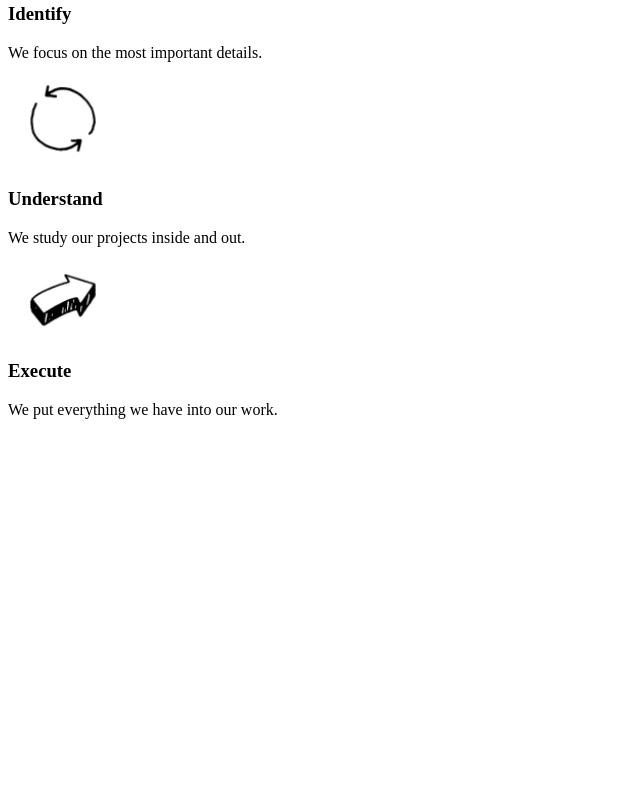
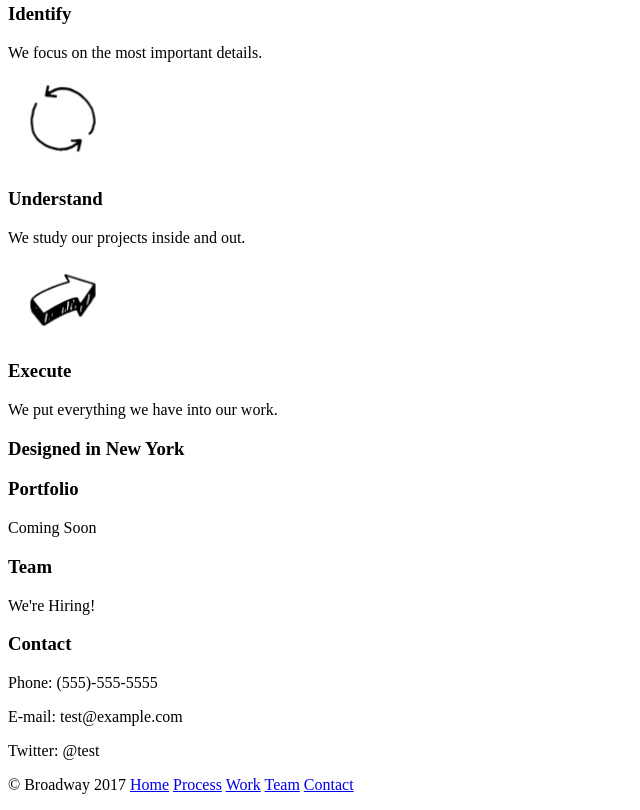
Before and after one commit to jotters/broadway, a plain HTML site: page index.html in a window 1280 px wide. Shown: the part 322-1132 px from the top of the page, without its empty margins (0-640 px from the left). Before the commit the page ends 800 px from the top, so only its background shows below. Drawn offline with Linux system fonts and the light colour scheme.

Commit message:
Finish html.

```diff
--- a/index.html
+++ b/index.html
@@ -22,7 +22,7 @@
 
     <!-- Process Section -->
 
-    <div class="process">
+    <div id="process">
       <h2>Our Process</h2>
       <img src="resources/image/identify.jpg" alt="curley arrow">
       <h3>Identify</h3>
@@ -38,19 +38,37 @@
 
     <!-- Divider Section -->
 
+    <div class="divider">
+      <h3>Designed in New York</h3>
+    </div>
+
     <!-- Example Section -->
 
-    <div class="work">
-
+    <div id="work">
+      <h3>Portfolio</h3>
+      <p>Coming Soon</p>
     </div>
-    <div class="team">
-
+    <div id="team">
+      <h3>Team</h3>
+      <p>We're Hiring!</p>
     </div>
-    <div class="contact">
-
+    <div id="contact">
+      <h3>Contact</h3>
+      <p>Phone: (555)-555-5555</p>
+      <p>E-mail: test@example.com</p>
+      <p>Twitter: @test</p>
     </div>
 
     <!-- Footer -->
 
+    <div class="footer">
+      <p>© Broadway 2017
+        <a href="#home">Home</a>
+        <a href="#process">Process</a>
+        <a href="#work">Work</a>
+        <a href="#team">Team</a>
+        <a href="#contact">Contact</a>
+      </p>
+    </div>
   </body>
 </html>
```
